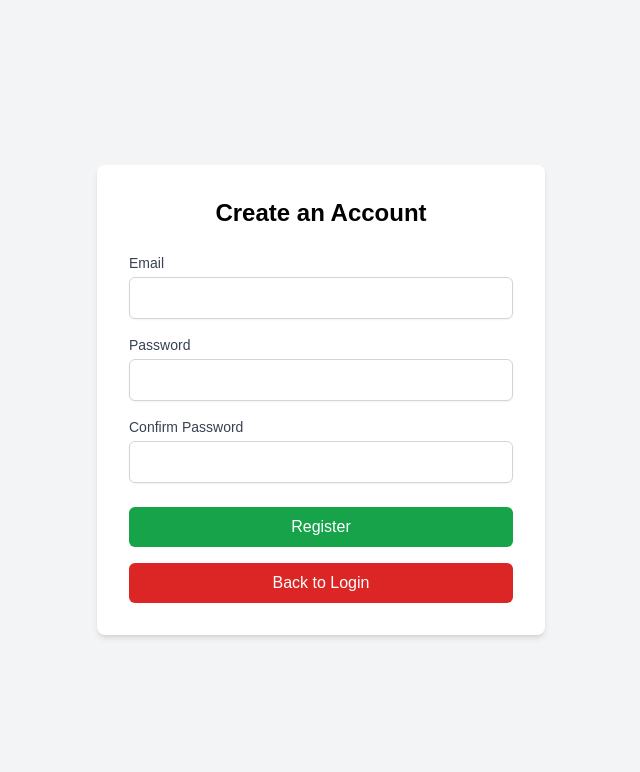
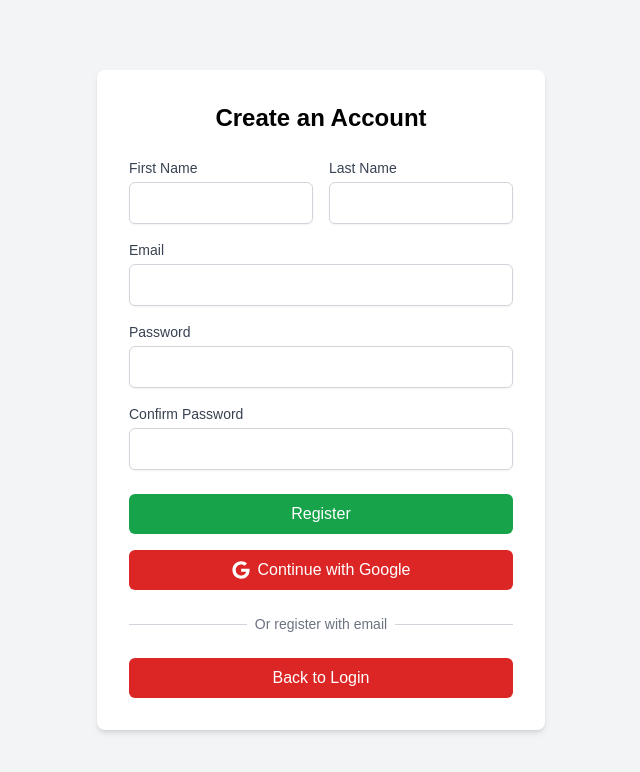
Before and after one commit to makkaDva/quicktaskerwebapp, a Next.js app: page /register-page in a window 1280 px wide. Shown: the top 772 px of the page, without its empty margins (319-959 px from the left). Built offline with nearby package versions, Linux system fonts and the light colour scheme; no server answers.

Commit message:
google auth, view profile, callback page for OAuth

```diff
--- /dev/null
+++ b/app/auth/callback/page.tsx
@@ -0,0 +1,34 @@
+"use client";
+
+import { useEffect } from "react";
+import { useRouter } from "next/navigation";
+import { createClient } from '@supabase/supabase-js'; // Fixed package name
+
+export default function AuthCallbackPage() {
+  const router = useRouter();
+  const supabase = createClient(
+    process.env.NEXT_PUBLIC_SUPABASE_URL!,
+    process.env.NEXT_PUBLIC_SUPABASE_ANON_KEY!
+  );
+
+  useEffect(() => {
+    supabase.auth.onAuthStateChange(async (event, session) => {
+      if (event === "SIGNED_IN") {
+        router.push("/auth/dashboard");
+      }
+    });
+  }, [router]);
+
+  return (
+    <div className="min-h-screen flex items-center justify-center bg-gray-100"> {/* Removed extra hyphen */}
+      <div className="text-center">
+        <h1 className="text-2xl font-bold text-gray-900 mb-4"> {/* Fixed class names */}
+          Processing authentication...
+        </h1>
+        <p className="text-gray-600"> {/* Fixed className syntax */}
+          Please wait while we log you in.
+        </p>
+      </div>
+    </div>
+  );
+}
--- /dev/null
+++ b/app/auth/view-profile/page.tsx
@@ -0,0 +1,77 @@
+// pages/profile.tsx
+"use client";
+import React, { useEffect, useState } from "react";
+import { createClient } from "@supabase/supabase-js";
+import Link from "next/link";
+
+const supabaseUrl = process.env.NEXT_PUBLIC_SUPABASE_URL!;
+const supabaseKey = process.env.NEXT_PUBLIC_SUPABASE_ANON_KEY!;
+const supabase = createClient(supabaseUrl, supabaseKey);
+
+const ProfilePage: React.FC = () => {
+  const [userData, setUserData] = useState<any>(null);
+  const [loading, setLoading] = useState(true);
+  const [error, setError] = useState<string | null>(null);
+
+  useEffect(() => {
+    const fetchUserData = async () => {
+      try {
+        const { data: { user } } = await supabase.auth.getUser();
+
+        if (!user) {
+          window.location.href = "/login";
+          return;
+        }
+
+        setUserData({
+          email: user.email,
+          firstName: user.user_metadata?.first_name,
+          lastName: user.user_metadata?.last_name
+        });
+
+      } catch (err) {
+        setError("Failed to fetch user data");
+      } finally {
+        setLoading(false);
+      }
+    };
+
+    fetchUserData();
+  }, []);
+
+  if (loading) return <div>Loading...</div>;
+  if (error) return <div>{error}</div>;
+
+  return (
+    <div className="min-h-screen flex items-center justify-center bg-gray-100">
+      <div className="bg-white p-8 rounded-lg shadow-md w-full max-w-md">
+        <h2 className="text-2xl font-bold mb-6 text-center text-black">Your Profile</h2>
+
+        <div className="space-y-4">
+          <div>
+            <label className="block text-sm font-medium text-gray-700">First Name</label>
+            <p className="mt-1 text-black">{userData?.firstName}</p>
+          </div>
+
+          <div>
+            <label className="block text-sm font-medium text-gray-700">Last Name</label>
+            <p className="mt-1 text-black">{userData?.lastName}</p>
+          </div>
+
+          <div>
+            <label className="block text-sm font-medium text-gray-700">Email</label>
+            <p className="mt-1 text-black">{userData?.email}</p>
+          </div>
+        </div>
+
+        <Link href="/auth/find-jobs">
+          <button className="w-full mt-6 bg-green-600 text-white py-2 px-4 rounded-md hover:bg-green-700">
+            Back to Home
+          </button>
+        </Link>
+      </div>
+    </div>
+  );
+};
+
+export default ProfilePage;
--- a/app/globals.css
+++ b/app/globals.css
@@ -3,7 +3,7 @@
 @tailwind utilities;
 
 :root {
-  --background: #ffffff;
+  --background: #f5f5f5;
   --foreground: #171717;
 }
 
--- a/app/page.tsx
+++ b/app/page.tsx
@@ -2,6 +2,7 @@
 import { useState, FormEvent } from 'react';
 import { useRouter } from 'next/navigation';
 import supabase from "../lib/supabase";
+import { FaGoogle } from "react-icons/fa";
 
 export default function LoginPage() {
   const [email, setEmail] = useState('');
@@ -11,33 +12,27 @@ export default function LoginPage() {
   const router = useRouter();
 
   const handleLogin = async (e: FormEvent) => {
-    e.preventDefault();
-    setLoading(true);
-    setError(null);
+    // ... keep existing handleLogin function unchanged ...
+  };
 
+  const handleGoogleLogin = async () => {
     try {
-      const { data, error } = await supabase.auth.signInWithPassword({
-        email,
-        password,
+      const { error } = await supabase.auth.signInWithOAuth({
+        provider: 'google',
+        options: {
+          redirectTo: `${window.location.origin}/auth/callback`
+        }
       });
 
       if (error) throw error;
-
-      if (data.user) {
-        router.push('/auth/dashboard');
-      }
-
     } catch (err) {
-      setError(err instanceof Error ? err.message : 'Došlo je do greške prilikom prijave');
-    } finally {
-      setLoading(false);
+      setError(err instanceof Error ? err.message : 'Google login failed');
     }
   };
 
   return (
     <div className="min-h-screen flex items-center justify-center bg-gray-100">
       <form onSubmit={handleLogin} className="bg-white p-8 rounded-lg shadow-md w-96">
-        {/* Promenjena boja teksta u zelenu */}
         <h1 className="text-2xl font-bold mb-6 text-center text-[#1fd655]">Welcome to Kviky</h1>
 
         {error && (
@@ -46,6 +41,26 @@ export default function LoginPage() {
           </div>
         )}
 
+        {/* Google Login Button */}
+        <button
+          type="button"
+          onClick={handleGoogleLogin}
+          className="w-full bg-red-600 text-white py-2 px-4 rounded-md hover:bg-red-700 mb-4 flex items-center justify-center gap-2"
+        >
+          <FaGoogle className="text-lg" />
+          Continue with Google
+        </button>
+
+        <div className="relative mb-6">
+          <div className="absolute inset-0 flex items-center">
+            <div className="w-full border-t border-gray-300"></div>
+          </div>
+          <div className="relative flex justify-center text-sm">
+            <span className="px-2 bg-white text-gray-500">Or sign in with email</span>
+          </div>
+        </div>
+
+        {/* Keep existing email/password fields */}
         <div className="mb-4">
           <label htmlFor="email" className="block text-sm font-medium text-gray-700 mb-1">
             Email
@@ -55,7 +70,6 @@ export default function LoginPage() {
             id="email"
             value={email}
             onChange={(e) => setEmail(e.target.value)}
-            // Dodat text-black za crnu boju teksta
             className="w-full px-3 py-2 border border-gray-300 rounded-md focus:outline-none focus:ring-2 focus:ring-blue-500 text-black"
             required
           />
@@ -70,7 +84,6 @@ export default function LoginPage() {
             id="password"
             value={password}
             onChange={(e) => setPassword(e.target.value)}
-            // Dodat text-black za crnu boju teksta
             className="w-full px-3 py-2 border border-gray-300 rounded-md focus:outline-none focus:ring-2 focus:ring-blue-500 text-black"
             required
           />
--- a/app/register-page/page.tsx
+++ b/app/register-page/page.tsx
@@ -2,6 +2,7 @@
 import React, { useState } from "react";
 import { createClient } from "@supabase/supabase-js";
 import Link from "next/link";
+import { FaGoogle } from "react-icons/fa";
 
 // Initialize Supabase client
 const supabaseUrl = process.env.NEXT_PUBLIC_SUPABASE_URL!;
@@ -9,6 +10,8 @@ const supabaseKey = process.env.NEXT_PUBLIC_SUPABASE_ANON_KEY!;
 const supabase = createClient(supabaseUrl, supabaseKey);
 
 const RegisterPage: React.FC = () => {
+  const [firstName, setFirstName] = useState<string>("");
+  const [lastName, setLastName] = useState<string>("");
   const [email, setEmail] = useState<string>("");
   const [password, setPassword] = useState<string>("");
   const [confirmPassword, setConfirmPassword] = useState<string>("");
@@ -18,7 +21,6 @@ const RegisterPage: React.FC = () => {
   const handleSubmit = async (e: React.FormEvent) => {
     e.preventDefault();
 
-    // Check if passwords match
     if (password !== confirmPassword) {
       setError("Passwords do not match!");
       return;
@@ -28,35 +30,38 @@ const RegisterPage: React.FC = () => {
     setError(null);
 
     try {
-      // Step 1: Sign up the user using Supabase Auth
       const { data: authData, error: signUpError } = await supabase.auth.signUp({
         email,
         password,
+        options: {
+          data: {
+            first_name: firstName,
+            last_name: lastName,
+          }
+        }
       });
 
       if (signUpError) {
-        console.error("Sign-up error:", signUpError); // Log the error
+        console.error("Sign-up error:", signUpError);
         throw signUpError;
       }
 
-      // Ensure the user ID is available
       if (!authData.user?.id) {
         throw new Error("User ID is not available after sign-up.");
       }
 
-      // If successful, log the user data
       console.log("User created:", authData);
       alert("Registration successful! Please check your email to confirm your account.");
 
-      // Clear the form fields
+      // Clear form fields
+      setFirstName("");
+      setLastName("");
       setEmail("");
       setPassword("");
       setConfirmPassword("");
     } catch (err) {
-      // Properly handle the error
       if (err instanceof Error) {
-        console.error("Registration error:", err); // Log the error
-        // Check for unique constraint violation (duplicate email)
+        console.error("Registration error:", err);
         if (err.message.includes("duplicate key value violates unique constraint")) {
           setError("Email already exists. Please use a different one.");
         } else {
@@ -70,13 +75,60 @@ const RegisterPage: React.FC = () => {
     }
   };
 
+  const handleGoogleLogin = async () => {
+    try {
+      const { error } = await supabase.auth.signInWithOAuth({
+        provider: 'google',
+        options: {
+          redirectTo: `${window.location.origin}/auth/callback`
+        }
+      });
+
+      if (error) throw error;
+    } catch (err) {
+      console.error('Google login error:', err);
+      setError('Failed to authenticate with Google');
+    }
+  };
+
   return (
     <div className="min-h-screen flex items-center justify-center bg-gray-100">
       <form onSubmit={handleSubmit} className="bg-white p-8 rounded-lg shadow-md w-full max-w-md">
         <h2 className="text-2xl font-bold mb-6 text-center text-black">Create an Account</h2>
 
-        {/* Display error message */}
         {error && <div className="mb-4 p-2 bg-red-100 text-red-600 rounded-md text-sm">{error}</div>}
+
+        <div className="flex flex-row gap-4 mb-4">
+          {/* First Name Field */}
+          <div className="flex-1">
+            <label htmlFor="firstName" className="block text-sm font-medium text-gray-700">
+              First Name
+            </label>
+            <input
+              type="text"
+              id="firstName"
+              value={firstName}
+              onChange={(e) => setFirstName(e.target.value)}
+              className="mt-1 block w-full px-3 py-2 border border-gray-300 rounded-md shadow-sm focus:outline-none focus:ring-2 focus:ring-green-500 text-black"
+              required
+            />
+          </div>
+
+          {/* Last Name Field */}
+          <div className="flex-1">
+            <label htmlFor="lastName" className="block text-sm font-medium text-gray-700">
+              Last Name
+            </label>
+            <input
+              type="text"
+              id="lastName"
+              value={lastName}
+              onChange={(e) => setLastName(e.target.value)}
+              className="mt-1 block w-full px-3 py-2 border border-gray-300 rounded-md shadow-sm focus:outline-none focus:ring-2 focus:ring-green-500 text-black"
+              required
+            />
+          </div>
+        </div>
 
         {/* Email Field */}
         <div className="mb-4">
@@ -132,12 +184,33 @@ const RegisterPage: React.FC = () => {
           {loading ? "Registering..." : "Register"}
         </button>
 
+        {/* Google Login Button */}
+        <div className="mb-6">
+          <button
+            type="button"
+            onClick={handleGoogleLogin}
+            className="w-full bg-red-600 text-white py-2 px-4 rounded-md hover:bg-red-700 focus:outline-none focus:ring-2 focus:ring-red-500 flex items-center justify-center gap-2"
+          >
+            <FaGoogle className="text-lg" />
+            Continue with Google
+          </button>
+        </div>
+
+        <div className="relative mb-6">
+          <div className="absolute inset-0 flex items-center">
+            <div className="w-full border-t border-gray-300"></div>
+          </div>
+          <div className="relative flex justify-center text-sm">
+            <span className="px-2 bg-white text-gray-500">Or register with email</span>
+          </div>
+        </div>
+
         {/* Back to Login Button */}
-        <Link href="/">
-          <button className="w-full bg-red-600 text-white py-2 px-4 rounded-md hover:bg-red-700 focus:outline-none focus:ring-2 focus:ring-red-500">
-            Back to Login
-          </button>
-        </Link>
+<Link href="/" passHref>
+  <button className="w-full bg-red-600 text-white py-2 px-4 rounded-md hover:bg-red-700 focus:outline-none focus:ring-2 focus:ring-red-500">
+    Back to Login
+  </button>
+</Link>
       </form>
     </div>
   );
--- a/package.json
+++ b/package.json
@@ -25,10 +25,11 @@
     "@types/node": "^20",
     "@types/react": "^19",
     "@types/react-dom": "^19",
+    "autoprefixer": "^10.4.20",
     "eslint": "^9",
     "eslint-config-next": "15.1.6",
-    "postcss": "^8",
-    "tailwindcss": "^3.4.1",
+    "postcss": "^8.5.1",
+    "tailwindcss": "^3.4.17",
     "typescript": "^5"
   }
 }
```
Also changed, not shown: 2 other files (tests, documents, lock files or other folders).
